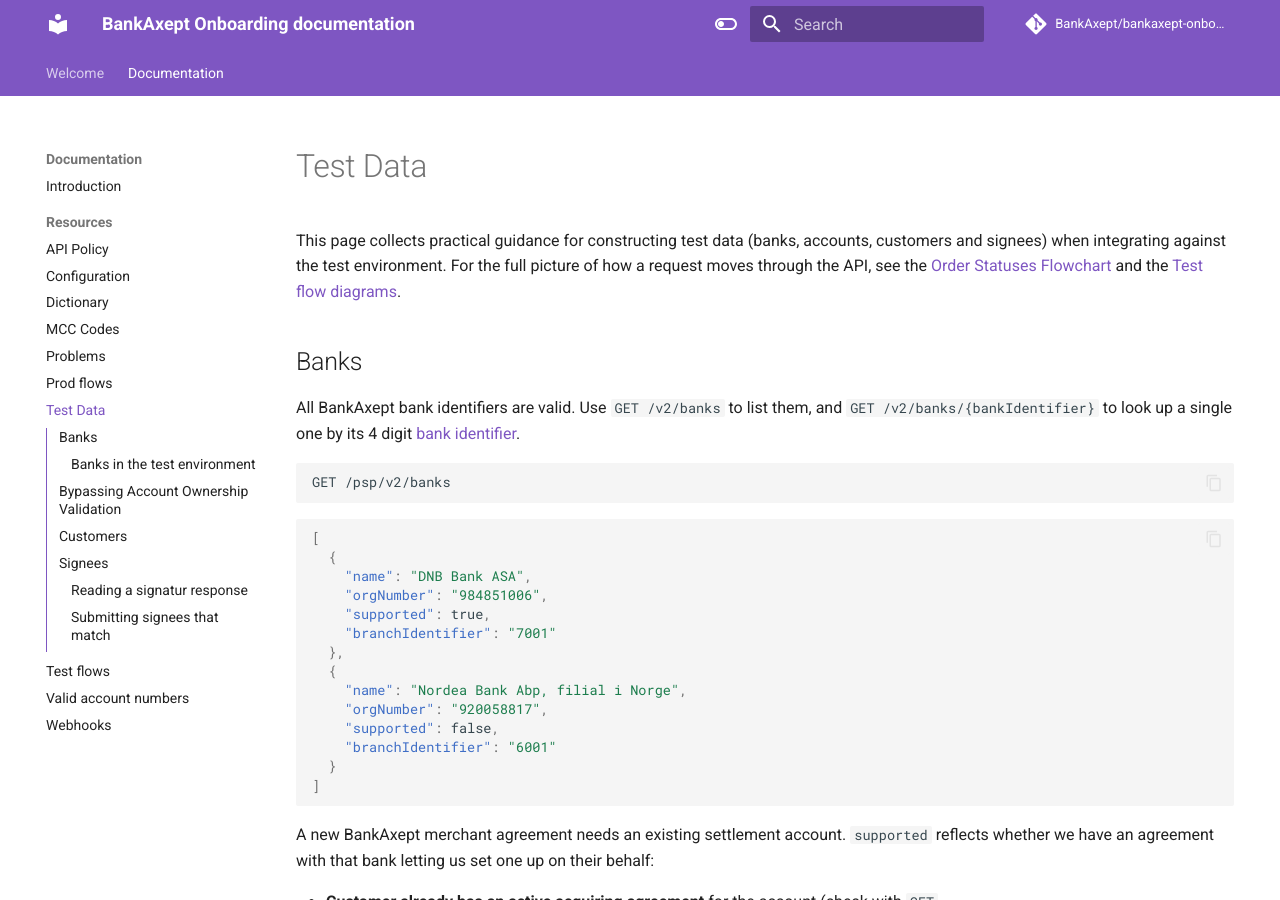
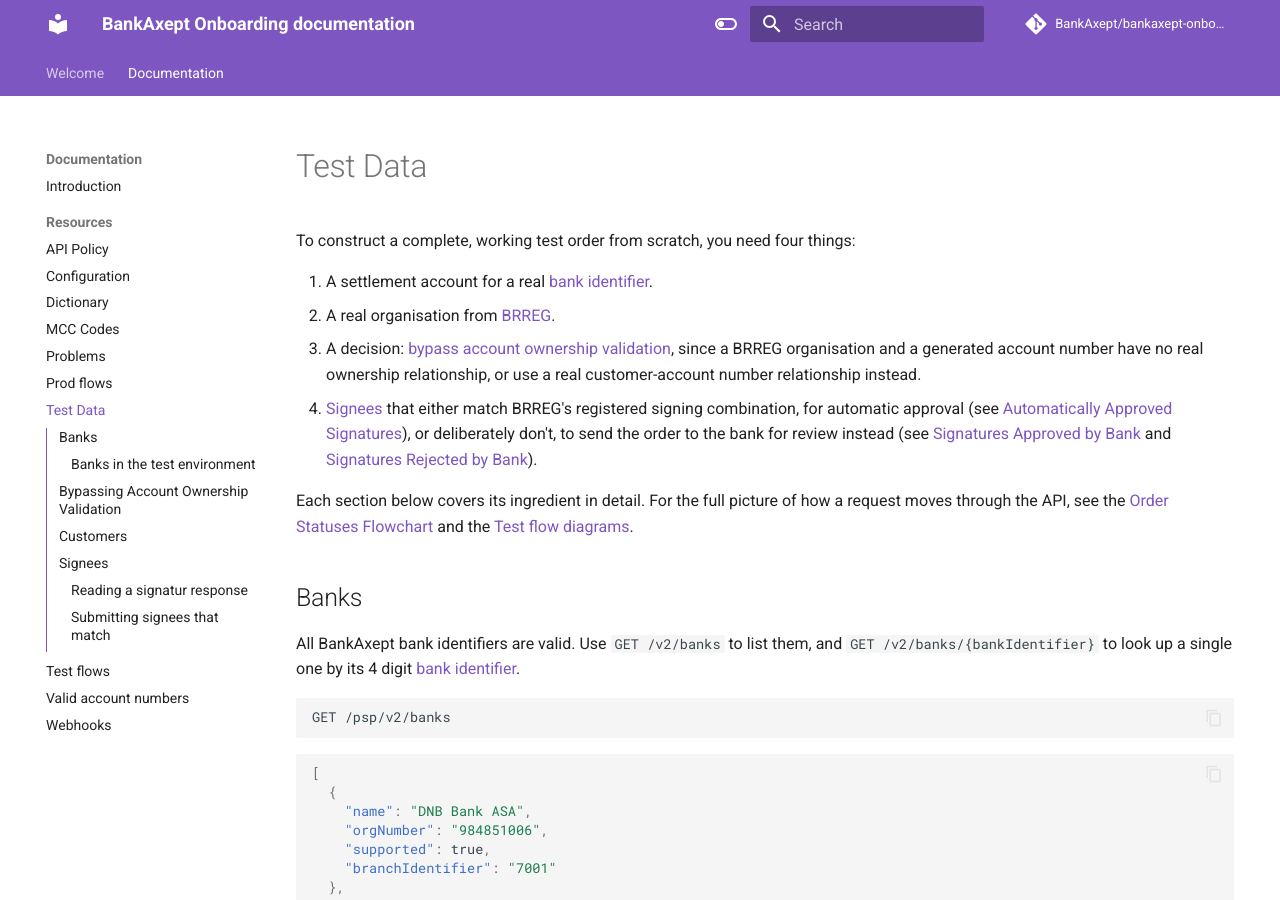
Before and after one commit to BankAxept/bankaxept-onboarding-external-documentation, an MkDocs documentation site: the page built from docs/test_data.md, in a window 1280 px wide and 900 px high. Built offline with MkDocs 1.6.1 and Material for MkDocs 9.7.7, drawn with Linux system fonts in a browser that asks for light colours; comment, search, counter and statistics services are not loaded.

Commit message:
Test data: end-to-end capstone intro (#65)
* Add end-to-end capstone intro tying banks, BRREG customers, ownership bypass, and signees together (#61)

* Say real customer-account number relationship instead of KAR-linked pair

```diff
--- a/docs/test_data.md
+++ b/docs/test_data.md
@@ -1,6 +1,13 @@
 # Test Data
 
-This page collects practical guidance for constructing test data (banks, accounts, customers and signees) when integrating against the test environment. For the full picture of how a request moves through the API, see the [Order Statuses Flowchart](./getting_started.md#order-statuses-flowchart) and the [Test flow diagrams](./test_flows.md).
+To construct a complete, working test order from scratch, you need four things:
+
+1. A settlement account for a real [bank identifier](#banks).
+2. A real organisation from [BRREG](#customers).
+3. A decision: [bypass account ownership validation](#bypassing-account-ownership-validation), since a BRREG organisation and a generated account number have no real ownership relationship, or use a real customer-account number relationship instead.
+4. [Signees](#signees) that either match BRREG's registered signing combination, for automatic approval (see [Automatically Approved Signatures](./test_flows.md#automatically-approved-signatures)), or deliberately don't, to send the order to the bank for review instead (see [Signatures Approved by Bank](./test_flows.md#signatures-approved-by-bank) and [Signatures Rejected by Bank](./test_flows.md#signatures-rejected-by-bank)).
+
+Each section below covers its ingredient in detail. For the full picture of how a request moves through the API, see the [Order Statuses Flowchart](./getting_started.md#order-statuses-flowchart) and the [Test flow diagrams](./test_flows.md).
 
 ## Banks
 
```
